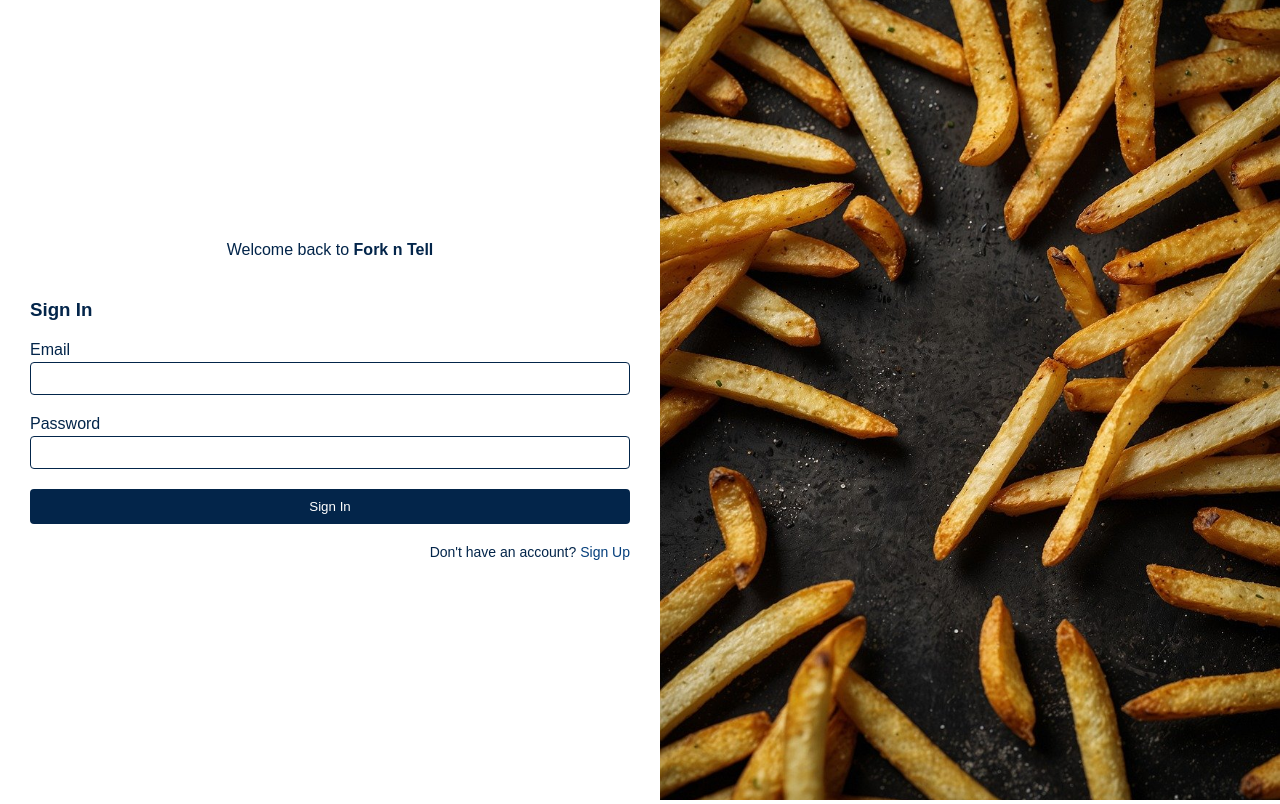
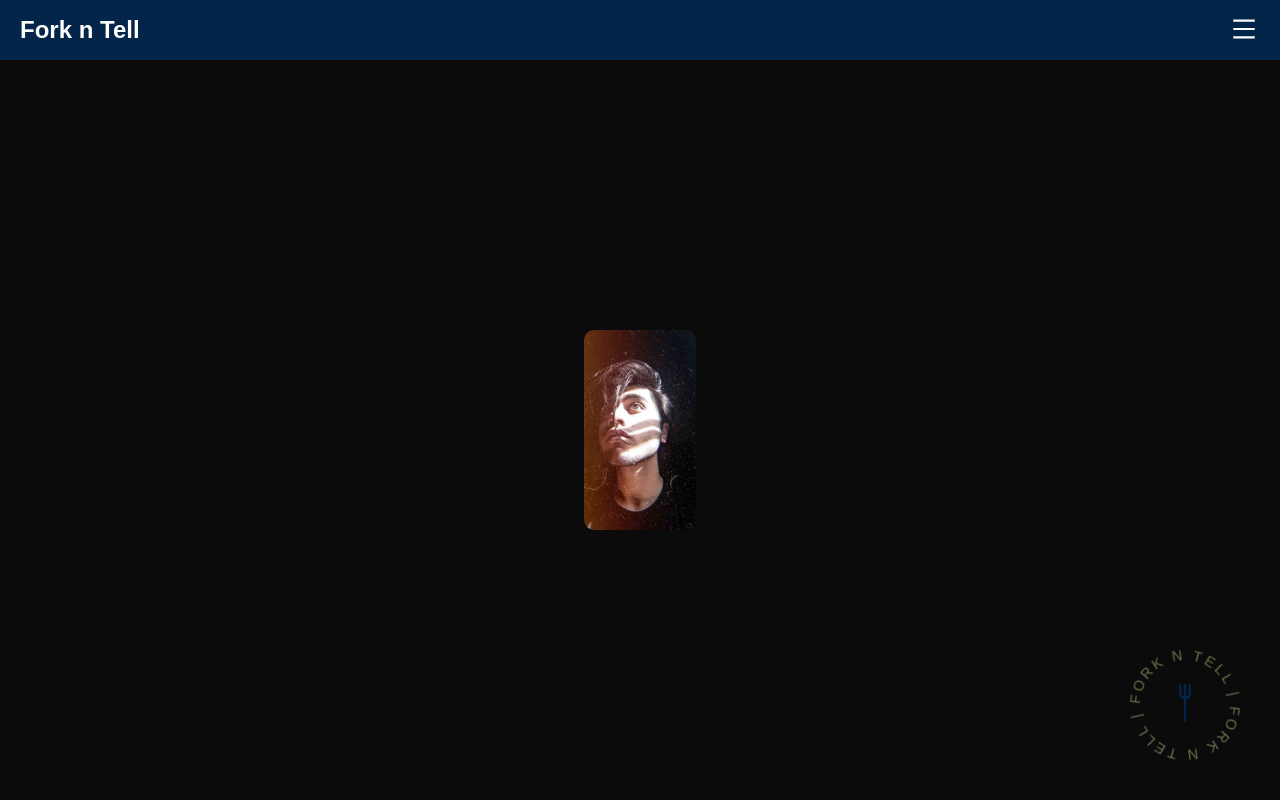
Before and after one commit to ali-emumba/Fork-n-Tell, a React (Vite) app in the folder frontend/: page /butt in a window 1280 px wide. Before the commit this address led to /signin. Built offline with nearby package versions, Linux system fonts and the light colour scheme; sample sign-in values are in the browser's storage; a web font is replaced by a local one.

Commit message:
adds butt

```diff
--- a/frontend/src/App.jsx
+++ b/frontend/src/App.jsx
@@ -10,6 +10,7 @@ import SignUpPage from "./Pages/SignUpPage";
 import ProtectedRoute from "./ProtectedRoute";
 import HomePage from "./Pages/HomePage";
 import RootLayout from "./RootLayout";
+import Butt from "./Pages/ButtPage";
 
 function App() {
   return (
@@ -21,6 +22,7 @@ function App() {
         <Route element={<ProtectedRoute />}>
           <Route element={<RootLayout />}>
             <Route path="/home" element={<HomePage />} />
+            <Route path="butt" element={<Butt />} />
           </Route>
         </Route>
 
--- a/frontend/src/Components/Navbar/index.jsx
+++ b/frontend/src/Components/Navbar/index.jsx
@@ -8,7 +8,7 @@ import { logoutUser } from "../../services/authServices";
 const NavLinks = [
   {
     title: "Home",
-    URL: "/",
+    URL: "/home",
   },
   {
     title: "Add Review",
--- /dev/null
+++ b/frontend/src/Pages/ButtPage/index.jsx
@@ -0,0 +1,12 @@
+import butt from "./../../assets/butt.jpeg";
+import "./styles.css";
+
+const Butt = () => {
+  return (
+    <div className="butt-container">
+      <img src={butt} alt="butt looking" className="butt-img" />
+    </div>
+  );
+};
+
+export default Butt;
--- /dev/null
+++ b/frontend/src/Pages/ButtPage/styles.css
@@ -0,0 +1,18 @@
+.butt-container {
+  height: calc(100vh - 60px);
+  width: 100%;
+  background-color: rgb(11, 11, 11);
+  display: grid;
+  place-items: center;
+}
+
+.butt-container .butt-img {
+  height: 200px;
+  border-radius: 10px;
+
+  transition: all 0.3s ease-in-out;
+}
+
+.butt-container .butt-img:hover {
+  transform: scale(1.5);
+}
--- a/frontend/src/ProtectedRoute.jsx
+++ b/frontend/src/ProtectedRoute.jsx
@@ -4,6 +4,7 @@ const ProtectedRoute = (redirectPath = "/signin", isAdminOnly = false) => {
   const isAuthenticated = localStorage.getItem("accessToken");
 
   if (!isAuthenticated) {
+    console.log("Not authenticated");
     return <Navigate to={"/signin"} />;
   }
 
```
Also changed, not shown: frontend/src/assets/butt.jpeg (added).
